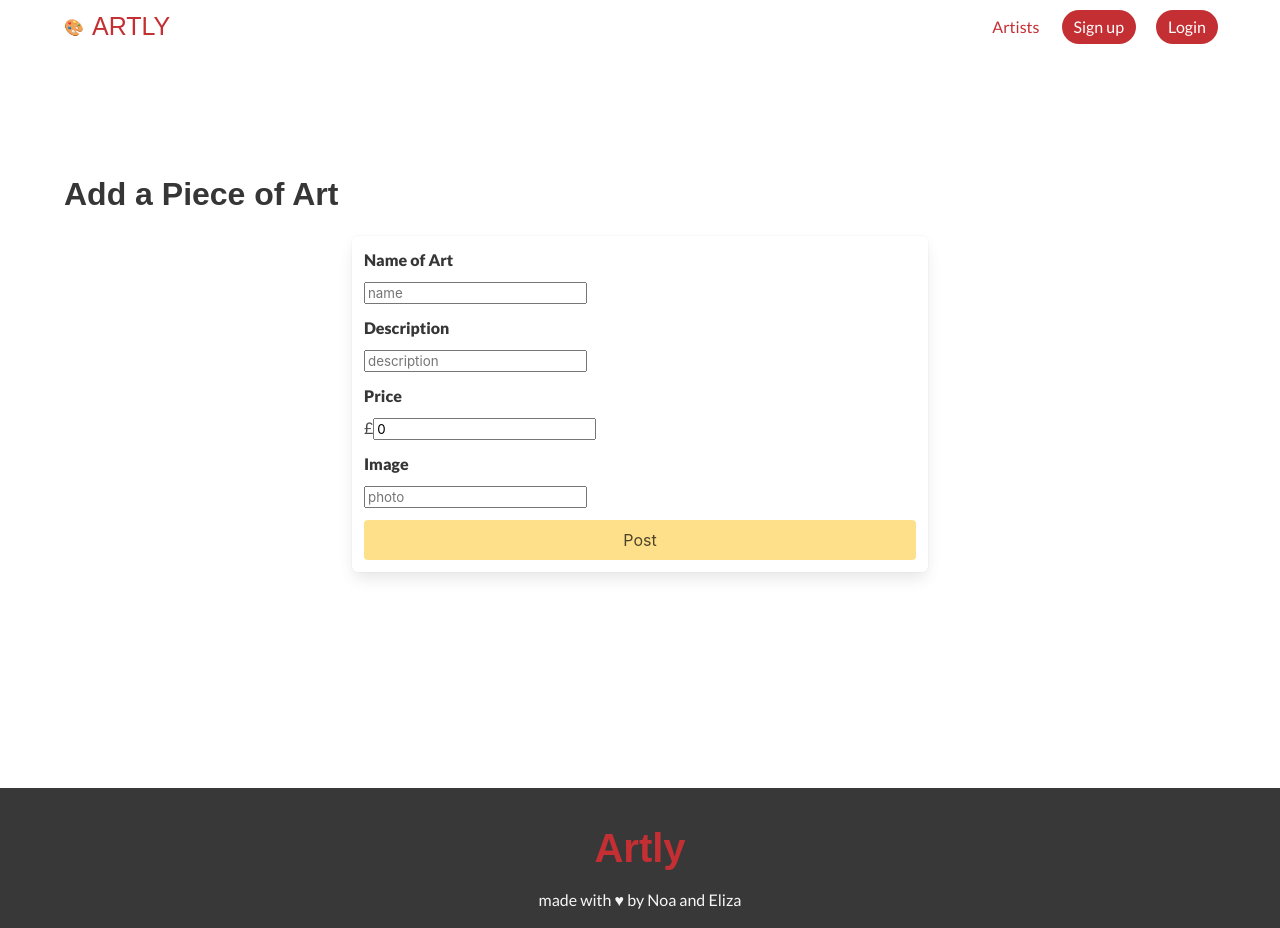
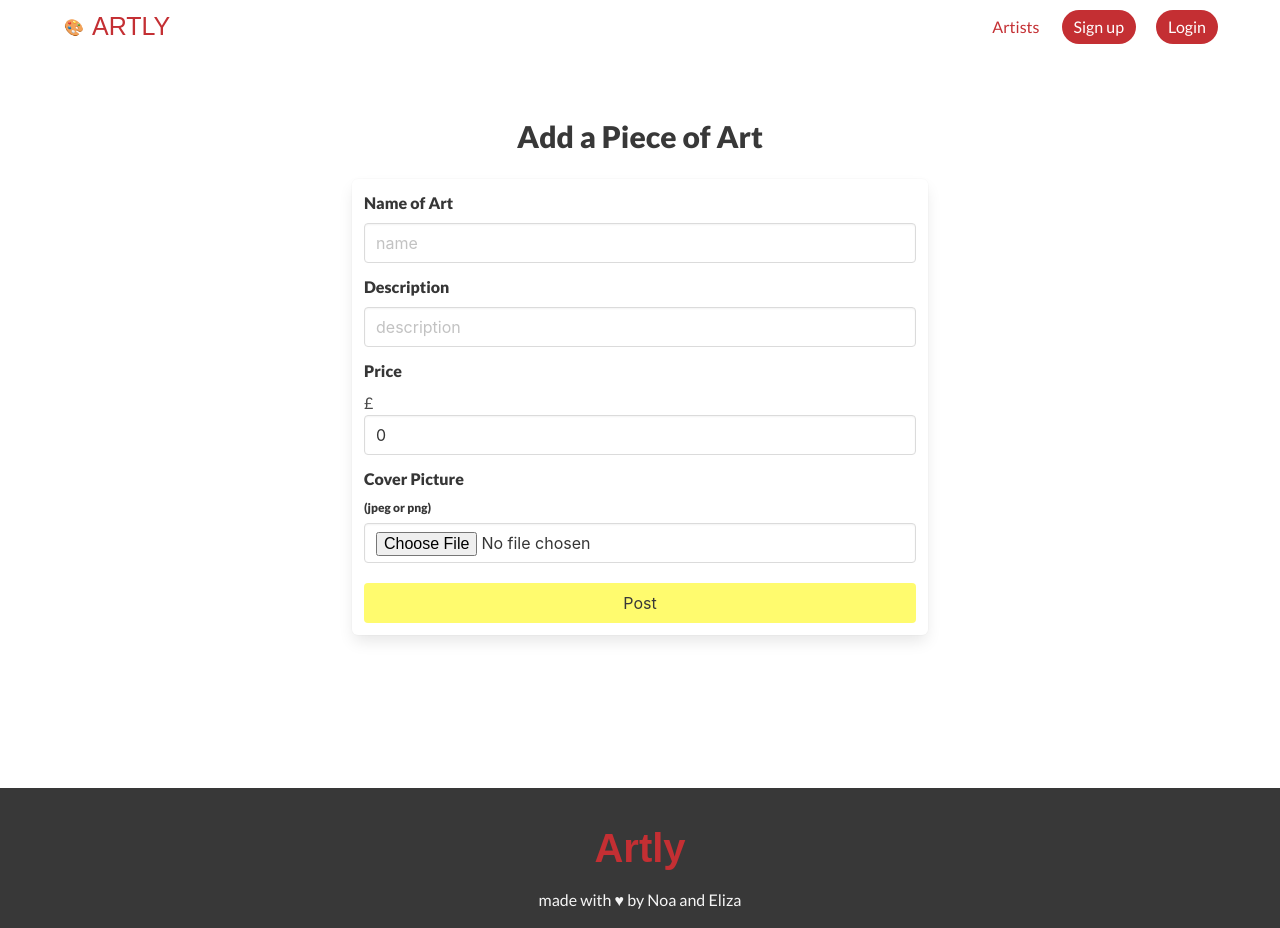
Before and after one commit to NoaFilosof08/sei-project-4, a React (Create React App) app in the folder frontend/: page /createart in a window 1280 px wide. Built offline with nearby package versions, Linux system fonts and the light colour scheme; no server answers; a web font is replaced by a local one.

Commit message:
form styling and errors with images fixed

```diff
--- a/frontend/src/components/Artist/CreateArt.js
+++ b/frontend/src/components/Artist/CreateArt.js
@@ -1,5 +1,6 @@
 import React from 'react'
 import { createArt } from '../../lib/api'
+import ImageUpload from '../../lib/imageUpload'
 // import { Link } from 'react-router-dom'
 
 class CreateArt extends React.Component {
@@ -28,19 +29,25 @@ class CreateArt extends React.Component {
     }
   }
 
+  handleImageChange = url => {
+    const formData = { ...this.state.data, image: url }
+    this.setState({ data: formData })
+  }
+
   render() {
     console.log(this.state.data)
     return (
       <section className="hero is-fullheight-with-navbar">
         <div className="hero-body">
           <div className="container">
-            <h1 className="title">Add a Piece of Art</h1>
+            <h1 className="formTitle">Add a Piece of Art</h1>
 
-            <form onSubmit={this.handleSubmit} className="column is-half is-offset-one-quarter box">
+            <form onSubmit={this.handleSubmit} className="column is-half is-offset-one-quarter box form">
               <div className="field">
                 <label className="label">Name of Art</label>
                 <div className="control">
                   <input
+                    className="input"
                     name="name"
                     placeholder="name"
                     onChange={this.handleChange}
@@ -53,6 +60,8 @@ class CreateArt extends React.Component {
                 <label className="label">Description</label>
                 <div className="control">
                   <input
+                    className="input"
+                    type="textarea"
                     name="description"
                     placeholder="description"
                     onChange={this.handleChange}
@@ -66,6 +75,7 @@ class CreateArt extends React.Component {
                 <div className="control">
                   £
                   <input
+                    className="input"
                     type="number"
                     name="price"
                     placeholder="price"
@@ -76,18 +86,18 @@ class CreateArt extends React.Component {
               </div>
 
               <div className="field">
-                <label className="label">Image</label>
+                <label className="label">Cover Picture</label>
                 <div className="control">
-                  <input
-                    name="image"
-                    placeholder="photo"
-                    onChange={this.handleChange}
-                    value={this.state.data.image}
+                  <ImageUpload
+                    labelText="Cover Picture"
+                    onChange={this.handleImageChange}
+                    value={this.state.data.cover_image}
                   />
+                  <span></span>
                 </div>
               </div>
 
-              <button type="submit" className="button is-warning is-fullwidth" onSubmit={this.handleSubmit}>Post</button>
+              <button type="submit" className="button  is-fullwidth formbtn" onSubmit={this.handleSubmit}>Post</button>
             </form>
 
           </div>
--- a/frontend/src/components/Artist/ProfilePage.js
+++ b/frontend/src/components/Artist/ProfilePage.js
@@ -81,7 +81,7 @@ class ProfilePage extends React.Component {
                         )}
                       </div>
                       <br></br>
-                      <button className="button flex-end" onClick={this.handleAddArt} >Add Art</button>
+                      <button className="button flex-end addArtBtn" onClick={this.handleAddArt} >Add Art</button>
                     </>
                     :
                     <div></div>
--- a/frontend/src/components/Auth/EditProfile.js
+++ b/frontend/src/components/Auth/EditProfile.js
@@ -6,7 +6,7 @@ import ProfileForm from './ProfileForm'
 class EditProfile extends React.Component {
   state = {
     data: {
-      profilePicture: '',
+      profile_image: '',
       username: '',
       is_artist: false,
       bio: '',
@@ -66,7 +66,7 @@ class EditProfile extends React.Component {
   }
 
   handleImageChange = url => {
-    const formData = { ...this.state.data, profilePicture: url }
+    const formData = { ...this.state.data, profile_image: url }
     this.setState({ data: formData })
   }
 
@@ -102,8 +102,8 @@ class EditProfile extends React.Component {
         <div className="hero-body">
           <div className="container">
             <rb></rb>
-            <h1 className="title">Edit Profile: </h1>
-            <form>
+            <h1 className="formTitle">Edit Profile: </h1>
+            <form className="column is-half is-offset-one-quarter box form" onSubmit={this.handleSubmit}>
               <ProfileForm
                 handleChange={this.handleChange}
                 handleCheckboxChange={this.handleCheckboxChange}
@@ -115,7 +115,7 @@ class EditProfile extends React.Component {
                 isLoggedIn={true}
               />
               <div className="field">
-                <button type="submit" className="button is-fullwidth is-warning" onSubmit={this.handleSubmithandleSubmit}>Submit Edits</button>
+                <button type="submit" className="button is-fullwidth formbtn" onSubmit={this.handleSubmit}>Submit Edits</button>
               </div>
             </form>
           </div>
--- a/frontend/src/components/Auth/Login.js
+++ b/frontend/src/components/Auth/Login.js
@@ -34,7 +34,7 @@ class Login extends React.Component {
       <section className="hero is-fullheight-with-navbar">
         <div className="hero-body">
           <div className="container">
-            <h1 className="title">Login Pls</h1>
+            <h1 className="formTitle">Login</h1>
 
             <LoginFrom
               handleChange={this.handleChange}
--- a/frontend/src/components/Auth/LoginForm.js
+++ b/frontend/src/components/Auth/LoginForm.js
@@ -3,10 +3,10 @@ import { Link } from 'react-router-dom'
 
 const ProfileForm = ({ data, handleChange, handleSubmit, errors }) => {
   return (
-    <form onSubmit={handleSubmit} className="column is-half is-offset-one-quarter box">
+    <form onSubmit={handleSubmit} className="column is-half is-offset-one-quarter box form">
       <div className="field">
         <label className="label">Email</label>
-        <div className="control has-icons-left">
+        <div className="control">
           <input
             className={`input ${errors ? 'is-danger' : ''}`}
             name="email"
@@ -18,7 +18,7 @@ const ProfileForm = ({ data, handleChange, handleSubmit, errors }) => {
       </div>
       <div className="field">
         <label className="label">Password</label>
-        <div className="control has-icons-left">
+        <div className="control">
           <input
             className={`input ${errors ? 'is-danger' : ''}`}
             type="password"
@@ -30,11 +30,11 @@ const ProfileForm = ({ data, handleChange, handleSubmit, errors }) => {
         </div>
         {errors && <small className="help is-danger">Sorry, your credentials were incorrect</small>}
       </div>
-      <button type="submit" className="button is-warning is-fullwidth" onSubmit={handleSubmit} disabled={!data.email || !data.password}>Login</button>
+      <button type="submit" className="button formbtn is-fullwidth" onSubmit={handleSubmit} disabled={!data.email || !data.password}>Login</button>
       <div className="column is-half is-offset-one-quarter">
         <p className="has-text-centered">
           <small>Dont have an account?
-            <Link to="/register" className="form-link">Sign Up</Link>
+            <Link to="/register" className="form-link"> Sign Up</Link>
           </small>
         </p>
       </div>
--- a/frontend/src/components/Auth/Register.js
+++ b/frontend/src/components/Auth/Register.js
@@ -86,8 +86,8 @@ class Register extends React.Component {
       <section className="hero is-fullheight-with-navbar">
         <div className="hero-body">
           <div className="container">
-            <h1 className="title">Register pls </h1>
-            <form onSubmit={this.handleSubmit} className="column is-half is-offset-one-quarter box">
+            <h1 className="formTitle">Sign Up!</h1>
+            <form onSubmit={this.handleSubmit} className="column is-half is-offset-one-quarter box form">
 
               <ProfileForm
                 handleChange={this.handleChange}
--- a/frontend/src/lib/imageUpload.js
+++ b/frontend/src/lib/imageUpload.js
@@ -27,7 +27,7 @@ class ImageUpload extends React.Component {
     return (
       <>
         {image ?
-          <div style={{ width: '300px'}}>
+          <div style={{ width: '300px' }}>
             <img src={image} alt="selected" style={{ width: '100%', height: 'auto' }}/>
           </div>
           :
--- a/frontend/src/styles/forms.scss
+++ b/frontend/src/styles/forms.scss
@@ -1 +1,47 @@
 // forms css
+.form {
+  animation: slideUp .8s ease forwards .5s;
+}
+.formTitle {
+  font-family: $primaryMainFont;
+  font-size: 30px;
+  text-align: center;
+  margin-bottom: 20px;
+  animation: slideIn 0.8s ease-in-out backwards .5s;
+}
+
+.formbtn {
+  background-color: $primaryYellow;
+  color: $primaryGray;
+  border: none;
+  margin-top: 20px;
+}
+
+.formbtn:hover {
+  background-color: $primaryGray;
+  color: $primaryYellow;
+}
+
+@keyframes slideUp {
+  0% {
+    transform: translateY(300px);
+  }
+  100% {
+    transform: translateY(0px);
+  }
+}
+
+@keyframes slideIn {
+  0% {
+    transform: translateX(500px) scale(.2);
+  }
+  100% {
+    transform: translateX(0px) scale(1);
+  }
+}
+
+
+.imgbtn {
+  background-color: $primaryPink;
+  color: $primaryRed;
+}
--- a/frontend/src/styles/profileViews.scss
+++ b/frontend/src/styles/profileViews.scss
@@ -73,3 +73,14 @@
   flex-direction: row;
   margin: 3px;
 }
+
+.addArtBtn {
+  background-color: $primaryPink;
+  color: $primaryRed;
+}
+
+.addArtBtn:hover {
+  cursor: pointer;
+  background-color: $primaryRed;
+  color: $primaryPink;
+}
```
Also changed, not shown: frontend/src/components/Auth/ProfileForm.js (+6 -5 lines).
